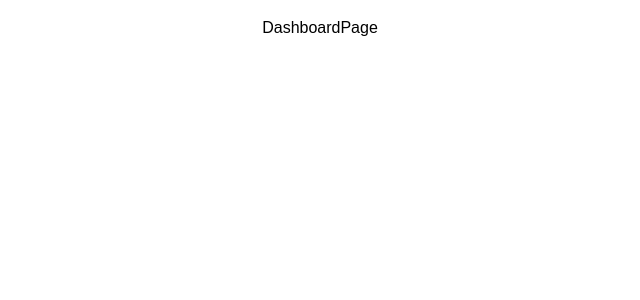
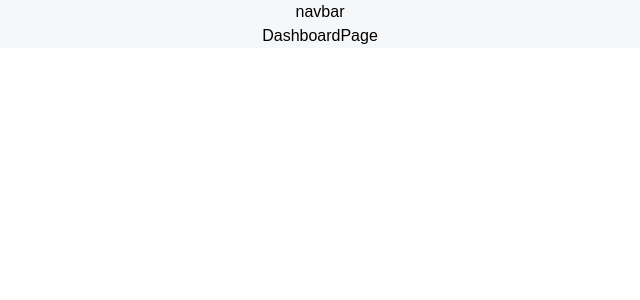
Before and after one commit to UlisesOrnelasR/CT-frontend-testV2, a React (Vite) app: page / in a window 1280 px wide. Shown: the top 300 px of the page, without its empty margins (320-960 px from the left). Built offline with nearby package versions, Linux system fonts and the light colour scheme; a web font is replaced by a local one.

Commit message:
chore: base navbar

```diff
--- a/src/App.css
+++ b/src/App.css
@@ -1,8 +1,9 @@
 #root {
   max-width: 1280px;
   margin: 0 auto;
-  padding: 1rem;
+  /* padding: 1rem; */
   text-align: center;
+  background-color: #F6F7F8;
 }
 
 .logo {
--- /dev/null
+++ b/src/components/Layout.tsx
@@ -0,0 +1,12 @@
+import { Outlet } from "react-router-dom";
+import { Navbar } from "./Navbar";
+
+export const Layout = () => {
+  return (
+    <>
+      <Navbar />
+      <Outlet />
+      {/* <Footer /> */}
+    </>
+  );
+};
--- /dev/null
+++ b/src/components/Navbar/Navbar.tsx
@@ -0,0 +1,3 @@
+export const Navbar = () => {
+  return <nav>navbar</nav>;
+};
--- /dev/null
+++ b/src/components/Navbar/index.ts
@@ -0,0 +1 @@
+export * from './Navbar';
--- /dev/null
+++ b/src/components/index.ts
@@ -0,0 +1 @@
+export * from './Layout';
--- a/src/router/AppRouter.tsx
+++ b/src/router/AppRouter.tsx
@@ -1,11 +1,15 @@
 import { Routes, Route, Navigate } from "react-router-dom";
 import { DashboardPage } from "../pages/DashboardPage";
+import { Layout } from "../components";
 
 export const AppRouter = () => {
   return (
     <Routes>
       <Route path="/*" element={<Navigate to="/" replace />} />
-      <Route path="/" element={<DashboardPage />} />
+      <Route path="/" element={<Layout />}>
+        <Route path="/" element={<DashboardPage />} />
+        <Route path="/*" element={<Navigate to="/" />} />
+      </Route>
     </Routes>
   );
 };
```
